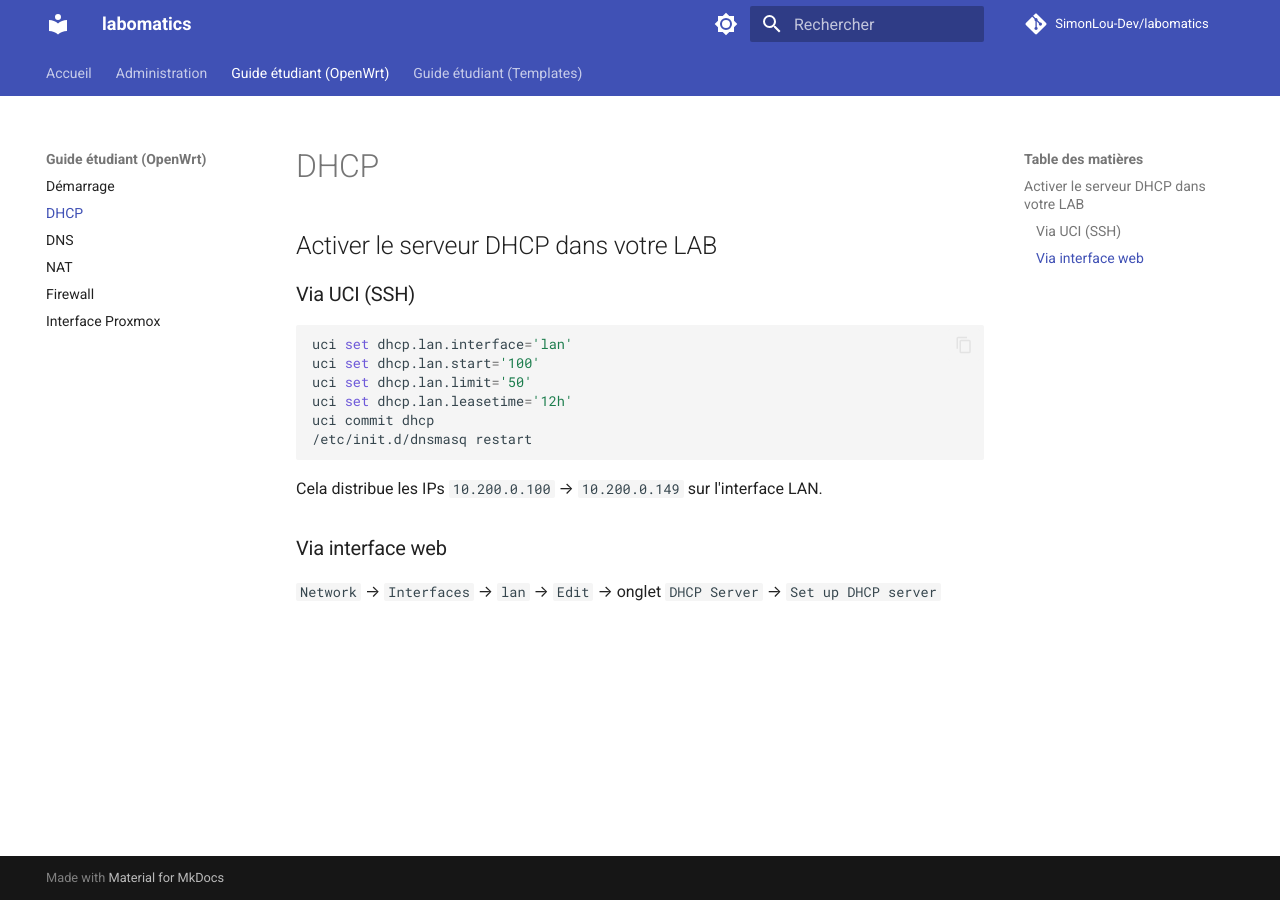
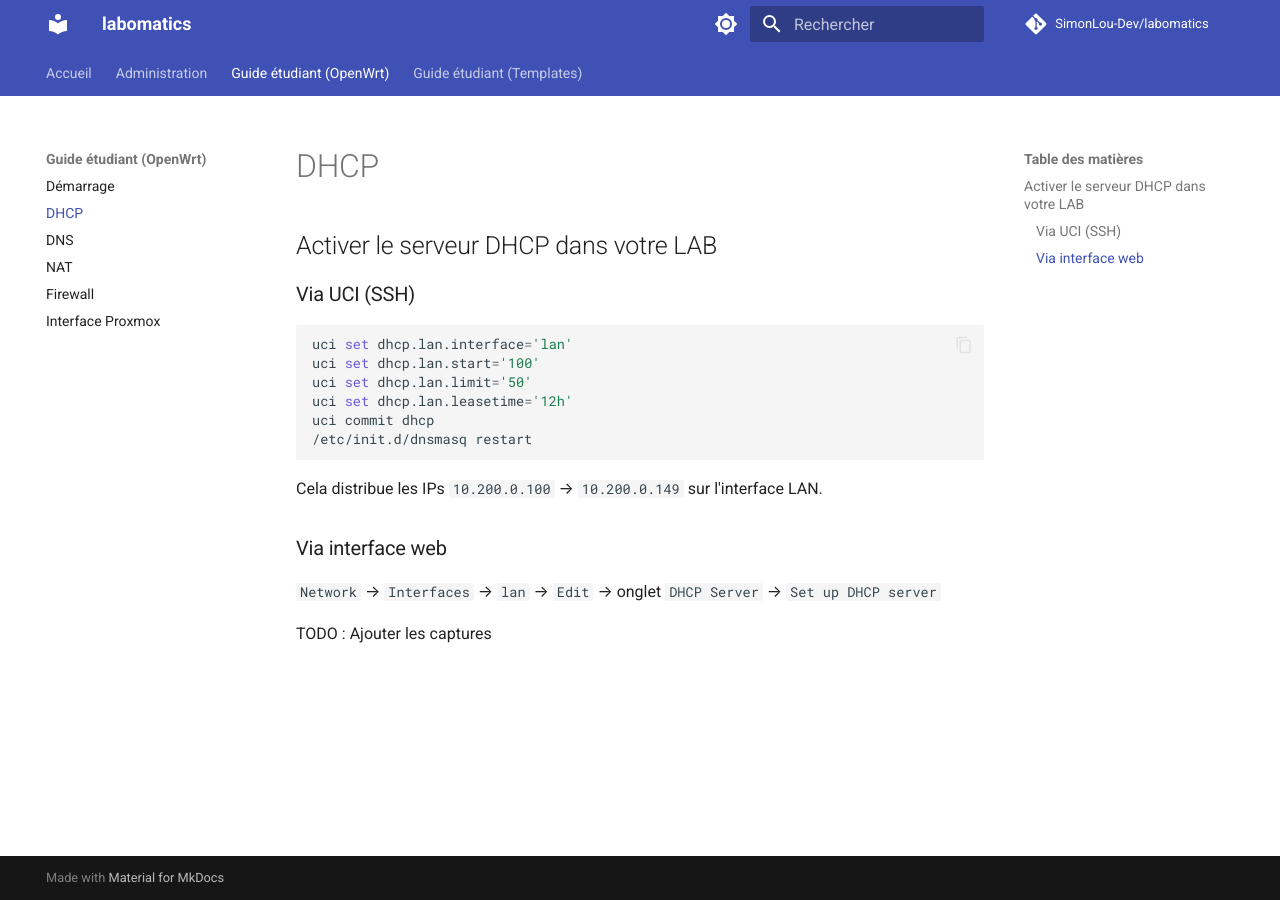
Before and after one commit to SimonLou-Dev/labomatics, an MkDocs documentation site: the page built from docs/openwrt/dhcp.md, in a window 1280 px wide. Built offline with MkDocs 1.6.1 and Material for MkDocs 9.7.7, drawn with Linux system fonts in a browser that asks for light colours; comment, search, counter and statistics services are not loaded.

Commit message:
fix: update doc

```diff
--- a/docs/openwrt/dhcp.md
+++ b/docs/openwrt/dhcp.md
@@ -16,3 +16,5 @@ Cela distribue les IPs `10.200.0.100` → `10.200.0.149` sur l'interface LAN.
 
 ### Via interface web
 `Network` → `Interfaces` → `lan` → `Edit` → onglet `DHCP Server` → `Set up DHCP server`
+
+TODO : Ajouter les captures
```
